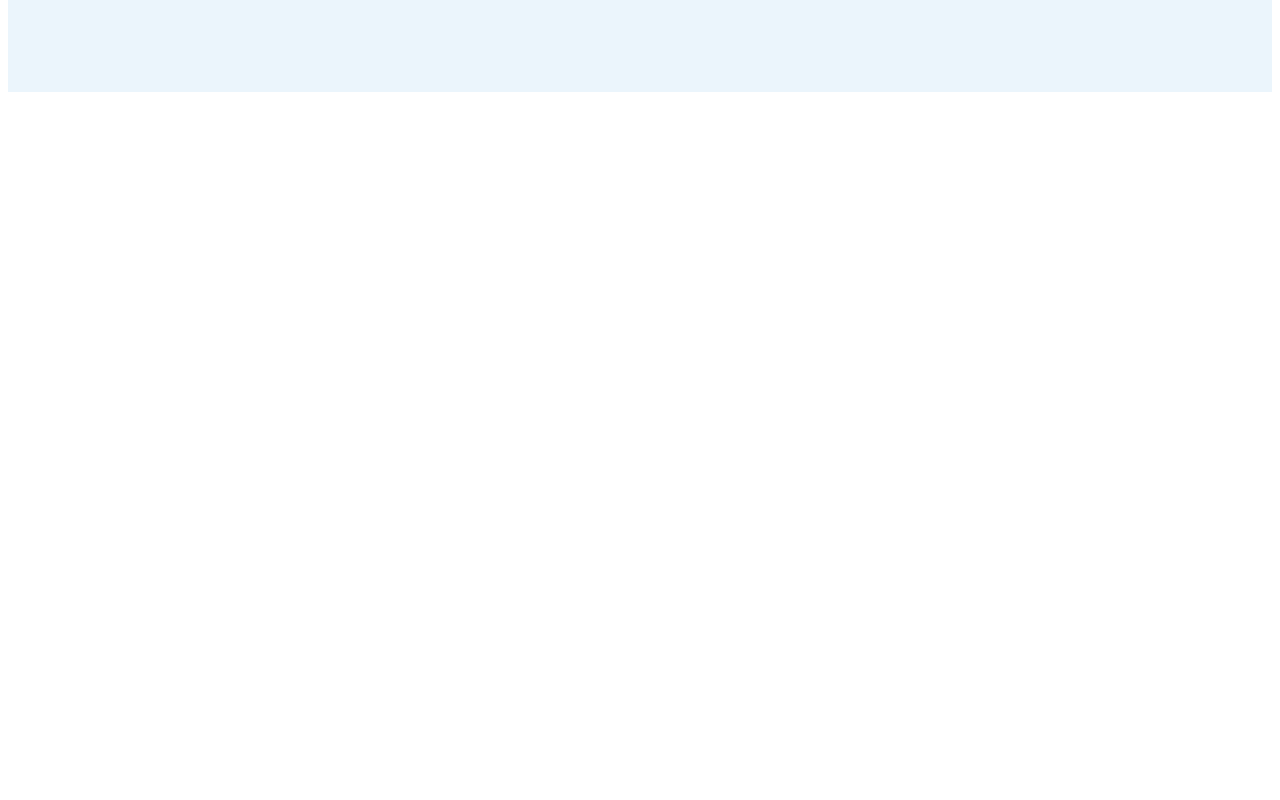
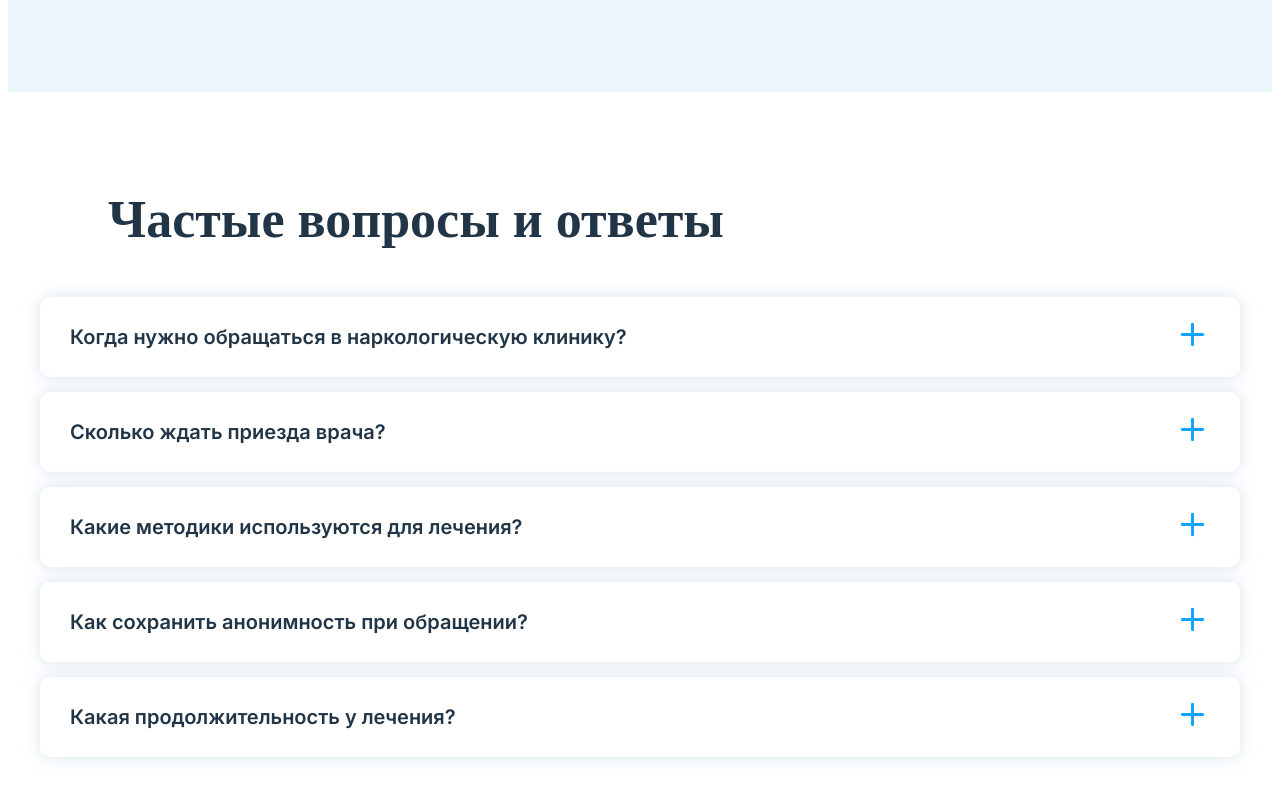
Before and after one commit to maevska/detox_clinic, a React (Vite) app in the folder frontend/: page / in a window 1280 px wide. Shown: the part 6207-7007 px from the top of the page. Before the commit the page ends 6307 px from the top, so only its background shows below. Built offline with nearby package versions, Linux system fonts and the light colour scheme.

Commit message:
добавление компонентов вопросов и ответов, их стилизация

```diff
--- a/frontend/src/components/ConsultationForm.jsx
+++ b/frontend/src/components/ConsultationForm.jsx
@@ -6,7 +6,7 @@ const ConsultationForm = ({ formsTitle, chaptersform, buttonText, warning, class
         <div className={`container-form ${className}`}>
             <div className="headerform">
                 <h2 className="form-h2">{formsTitle}</h2>
-                <p className="parag-form">{chaptersform}</p>
+                {chaptersform && <p className="parag-form">{chaptersform}</p>}
             </div>
             <form action="" className="Forms">
                 <input type="text" className="form-input" placeholder="Ваше имя" />
--- a/frontend/src/components/QnA.jsx
+++ b/frontend/src/components/QnA.jsx
@@ -1,8 +1,23 @@
 import React, { useState } from 'react';
 import "../styles/QnA.css";
+import { Plus, Minus } from "lucide-react";
 
-const QnA = () => {
+const QnA = ({ question, answer }) => {
+    const [isOpen, setIsOpen] = useState(false);
 
+    return (
+        <div className="qna-item" onClick={() => setIsOpen(!isOpen)}>
+            <div className="qna-header">
+                <h3 className={`faq-question ${isOpen ? "active" : ""}`}>
+                    {question}
+                </h3>
+                <span className='qna-icon'>
+                    {isOpen ? <Minus size={35} /> : <Plus size={35} /> }
+                </span>
+            </div>
+            {isOpen && <p className='qna-answer'>{answer}</p>}
+        </div>
+    );
 };
 
 export default QnA;
--- /dev/null
+++ b/frontend/src/components/QnAList.jsx
@@ -0,0 +1,16 @@
+import QnA from "./QnA";
+import "../styles/QnAList.css"
+import QnAData from "../data/QnAData";
+
+const QnAList = () => {
+    return (
+        <div className="qna-list">
+            <h2 className="qna-title">Частые вопросы и ответы</h2>
+            {QnAData.map((item, idx) => (
+                <QnA key={idx} question={item.q} answer={item.a} />
+            ))}
+        </div>
+    );
+};
+
+export default QnAList;
--- a/frontend/src/components/Staff.jsx
+++ b/frontend/src/components/Staff.jsx
@@ -1,26 +1,6 @@
 import React, { useState } from "react";
 import "../styles/Staff.css";
-
-const initialDoctors = [
-    {
-        name: "Меринов Артём Вячеславович",
-        specialization: "Врач-нарколог",
-        experience: "12 лет",
-        image: "/images/doctor1.png",
-    },
-    {
-        name: "Олиева Светлана Александровна",
-        specialization: "Психиатр",
-        experience: "8 лет",
-        image: "/images/doctor2.png",
-    },
-    {
-        name: "Аксёнов Дмитрий Михайлович",
-        specialization: "Старший врач-нарколог",
-        experience: "15 лет",
-        image: "/images/doctor3.png",
-    },
-];
+import initialDoctors from "../data/StaffData";
 
 const Staff = () => {
     const [doctors, setDoctors] = useState(initialDoctors);
--- /dev/null
+++ b/frontend/src/data/QnAData.js
@@ -0,0 +1,24 @@
+const QnAData = [
+{
+    q: "Когда нужно обращаться в наркологическую клинику?",
+    a: "Наши квалифицированные врачи и наркологи предлагают широкий спектр наркологических услуг, включая стационарное лечение, кодирование, и многие другие виды лечения. Мы заботимся о каждом пациенте и гарантируем высокое качество нашей работы. Не стесняйтесь обращаться к нам в любое время, мы всегда готовы оказать наркологическую."
+},
+{
+    q: "Сколько ждать приезда врача?",
+    a: "В среднем от 30 минут до 1 часа, в зависимости от вашего района."
+},
+{
+    q: "Какие методики используются для лечения?",
+    a: "Мы применяем индивидуальные программы, включая стационарное лечение, кодирование и психотерапию."
+},
+{
+    q: "Как сохранить анонимность при обращении?",
+    a: "Мы гарантируем полную конфиденциальность: персональные данные не передаются третьим лицам, доступ к медицинской информации имеют только специалисты, которые непосредственно участвуют в лечении. При желании вы можете получить консультацию и помощь без указания паспортных данных, а оплата может проводиться удобным для вас способом."
+},
+{
+    q: "Какая продолжительность у лечения?",
+    a: "Продолжительность лечения зависит от состояния пациента, выбранной методики и индивидуальной реакции организма. В среднем курс может занимать от нескольких дней (детоксикация) до нескольких месяцев (комплексная реабилитация). Врач подбирает оптимальную программу и сроки после первичного осмотра и диагностики."
+}
+];
+
+export default QnAData;
--- /dev/null
+++ b/frontend/src/data/StaffData.js
@@ -0,0 +1,22 @@
+const initialDoctors = [
+    {
+        name: "Меринов Артём Вячеславович",
+        specialization: "Врач-нарколог",
+        experience: "12 лет",
+        image: "/images/doctor1.png",
+    },
+    {
+        name: "Олиева Светлана Александровна",
+        specialization: "Психиатр",
+        experience: "8 лет",
+        image: "/images/doctor2.png",
+    },
+    {
+        name: "Аксёнов Дмитрий Михайлович",
+        specialization: "Старший врач-нарколог",
+        experience: "15 лет",
+        image: "/images/doctor3.png",
+    },
+];
+
+export default initialDoctors;
--- a/frontend/src/main.jsx
+++ b/frontend/src/main.jsx
@@ -8,6 +8,7 @@ import Steps from "./components/Steps"
 import InformClinic from "./components/InformClinic"
 import Staff from './components/Staff'
 import Advantages from './components/Advantages'
+import QnAList from './components/QnAList'
 
 createRoot(document.getElementById('root')).render(
   <StrictMode>
@@ -22,6 +23,7 @@ createRoot(document.getElementById('root')).render(
     <InformClinic />
     <Staff />
     <Advantages />
+    <QnAList />
 
   </StrictMode>,
 )
--- a/frontend/src/styles/QnA.css
+++ b/frontend/src/styles/QnA.css
@@ -0,0 +1,40 @@
+.qna-item {
+font-family: "Inter", sans-serif;
+  background: #fff;
+  border-radius: 10px;
+  box-shadow: 0 0 15px #b4ccdd80;
+  margin-bottom: 15px;
+  overflow: hidden;
+  cursor: pointer;
+  width: 1200px;
+  min-height: 80px;
+}
+
+.qna-header {
+  display: flex;
+  justify-content: space-between;
+  align-items: center;
+  padding: 5px 30px;
+}
+
+.qna-header:hover{
+    color: #0DA3FF;
+}
+.qna-icon{
+    color: #0DA3FF;
+}
+
+.faq-question {
+  font-size: 20px;
+  line-height: 30px;
+  font-weight: 600;
+}
+
+.qna-answer {
+    margin: 0;
+  padding: 0 30px 20px;
+  font-size: 16px;
+  font-weight: 400;
+  line-height: 25px;
+  color: #383838BF;
+}
--- /dev/null
+++ b/frontend/src/styles/QnAList.css
@@ -0,0 +1,17 @@
+.qna-list {
+  margin: 100px 0;
+  display: flex;
+  flex-direction: column;
+  align-items: center;
+}
+
+.qna-title {
+  margin-top: 0;
+  font-size: 52px;
+  font-weight: 600;
+  line-height: 55px;
+  margin-bottom: 50px;
+  align-self: flex-start;
+  text-align: left;
+  margin-left: 100px;
+}
```
